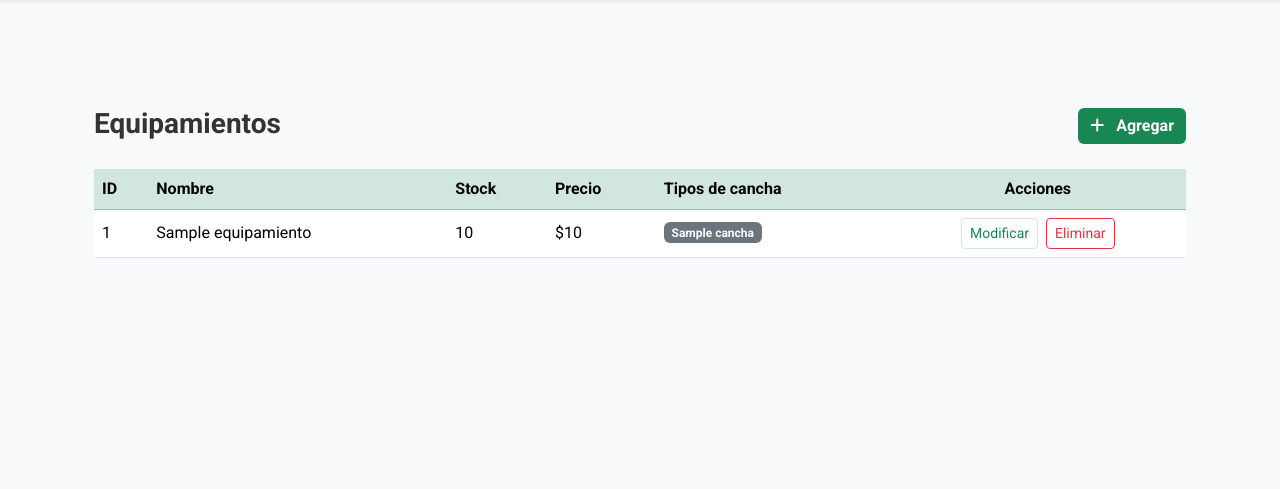
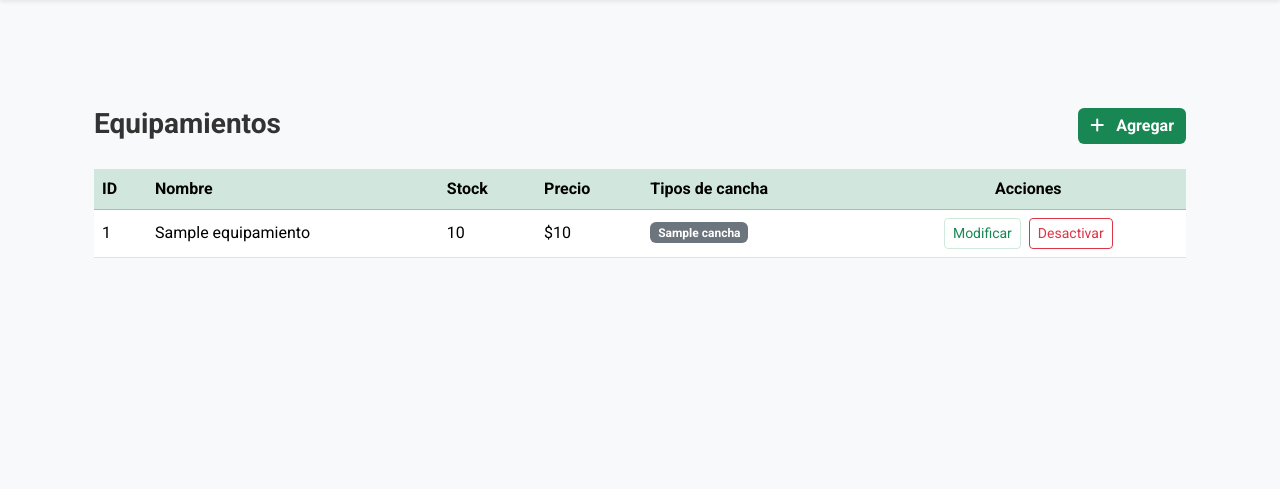
Before and after one commit to IgnacioRiffop/CanchaYa, a Django app: page /crudEquipamientos/ in a window 1280 px wide. Shown: the part 79-568 px from the top of the page. Run offline with Django 3.2, Linux system fonts and the light colour scheme; a user stored in the database is signed in; tables that the repository leaves empty hold one stand-in row (values such as "Sample post"); some libraries are stand-ins or nearby versions.

Commit message:
delete logico equipamiento

```diff
--- a/core/models.py
+++ b/core/models.py
@@ -38,13 +38,13 @@ class Equipamiento(models.Model):
     nombre = models.CharField(max_length=150)
     stock = models.PositiveIntegerField()
     precio = models.PositiveIntegerField(null=True, blank=True)
+    estado = models.BooleanField(default=True)  # ✅ Activo por defecto
 
-    # Relación ManyToMany con TipoCancha
     tipos_cancha = models.ManyToManyField(
         'TipoCancha',
         related_name='equipamientos',
         blank=True,
-        db_table='equipamiento_tipo_cancha'  # tabla intermedia personalizada
+        db_table='equipamiento_tipo_cancha'
     )
 
     class Meta:
@@ -54,6 +54,7 @@ class Equipamiento(models.Model):
 
     def __str__(self):
         return self.nombre
+
 
 
 class Horario(models.Model):
--- a/core/templates/core/crudEquipamientos.html
+++ b/core/templates/core/crudEquipamientos.html
@@ -56,10 +56,18 @@
                    class="btn btn-outline-secondary btn-sm">
                   Modificar
                 </a>
-                <button class="btn btn-outline-danger btn-sm btn-eliminar-equipamiento"
-                        data-url="{% url 'equipamiento_delete' e.id_equipamiento %}">
-                  Eliminar
-                </button>
+
+                {% if e.estado %}
+                  <button class="btn btn-outline-danger btn-sm btn-eliminar-equipamiento"
+                          data-url="{% url 'equipamiento_delete' e.id_equipamiento %}">
+                    Desactivar
+                  </button>
+                {% else %}
+                  <a href="{% url 'equipamiento_activate' e.id_equipamiento %}"
+                     class="btn btn-outline-success btn-sm">
+                    Reactivar
+                  </a>
+                {% endif %}
               </div>
             </td>
           </tr>
@@ -86,13 +94,13 @@ document.addEventListener('DOMContentLoaded', function () {
       const url = this.getAttribute('data-url');
 
       Swal.fire({
-        title: '¿Eliminar equipamiento?',
-        text: 'Esta acción eliminará el equipamiento definitivamente.',
+        title: '¿Desactivar equipamiento?',
+        text: 'El equipamiento será desactivado, pero no eliminado permanentemente.',
         icon: 'warning',
         showCancelButton: true,
-        confirmButtonColor: '#198754',
-        cancelButtonColor: '#d33',
-        confirmButtonText: 'Sí, eliminar',
+        confirmButtonColor: '#d33',
+        cancelButtonColor: '#6c757d',
+        confirmButtonText: 'Sí, desactivar',
         cancelButtonText: 'Cancelar'
       }).then((result) => {
         if (result.isConfirmed) {
@@ -106,13 +114,13 @@ document.addEventListener('DOMContentLoaded', function () {
           .then(data => {
             if (data.success) {
               Swal.fire({
-                title: 'Eliminado',
-                text: 'El equipamiento fue eliminado correctamente.',
+                title: 'Desactivado',
+                text: 'El equipamiento fue desactivado correctamente.',
                 icon: 'success',
                 confirmButtonColor: '#198754'
               }).then(() => location.reload());
             } else {
-              Swal.fire('Error', 'No se pudo eliminar el equipamiento.', 'error');
+              Swal.fire('Error', 'No se pudo desactivar el equipamiento.', 'error');
             }
           });
         }
--- a/core/urls.py
+++ b/core/urls.py
@@ -61,6 +61,8 @@ urlpatterns = [
     path('crudEquipamientos/agregar/', views.equipamiento_create, name='equipamiento_add'),
     path('crudEquipamientos/<int:pk>/editar/', views.equipamiento_edit, name='equipamiento_edit'),
     path('crudEquipamientos/<int:pk>/eliminar/', views.equipamiento_delete, name='equipamiento_delete'),
+    path('crudEquipamientos/<int:pk>/activar/', views.equipamiento_activate, name='equipamiento_activate'),
+
 
 
 
--- a/core/views.py
+++ b/core/views.py
@@ -1505,11 +1505,22 @@ def equipamiento_edit(request, pk):
 
 @login_required(login_url='login')
 def equipamiento_delete(request, pk):
+    """Desactiva un equipamiento (eliminación lógica)"""
     equipamiento = get_object_or_404(Equipamiento, pk=pk)
     if request.method == 'POST':
-        equipamiento.delete()
+        equipamiento.estado = False
+        equipamiento.save()
         return JsonResponse({'success': True})
     return JsonResponse({'success': False})
+
+
+@login_required(login_url='login')
+def equipamiento_activate(request, pk):
+    """Reactivar un equipamiento desactivado"""
+    equipamiento = get_object_or_404(Equipamiento, pk=pk)
+    equipamiento.estado = True
+    equipamiento.save()
+    return redirect('crudEquipamientos')
 
 
 @login_required(login_url='login')
```
Also changed, not shown: core/migrations/0009_equipamiento_estado.py (added).
